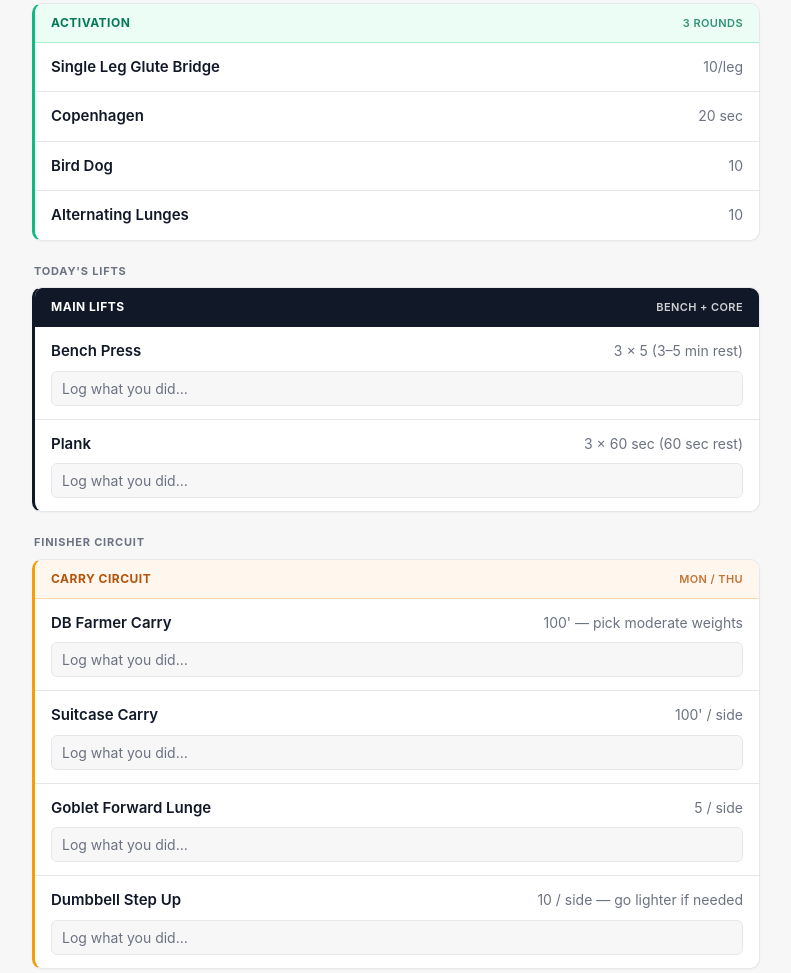
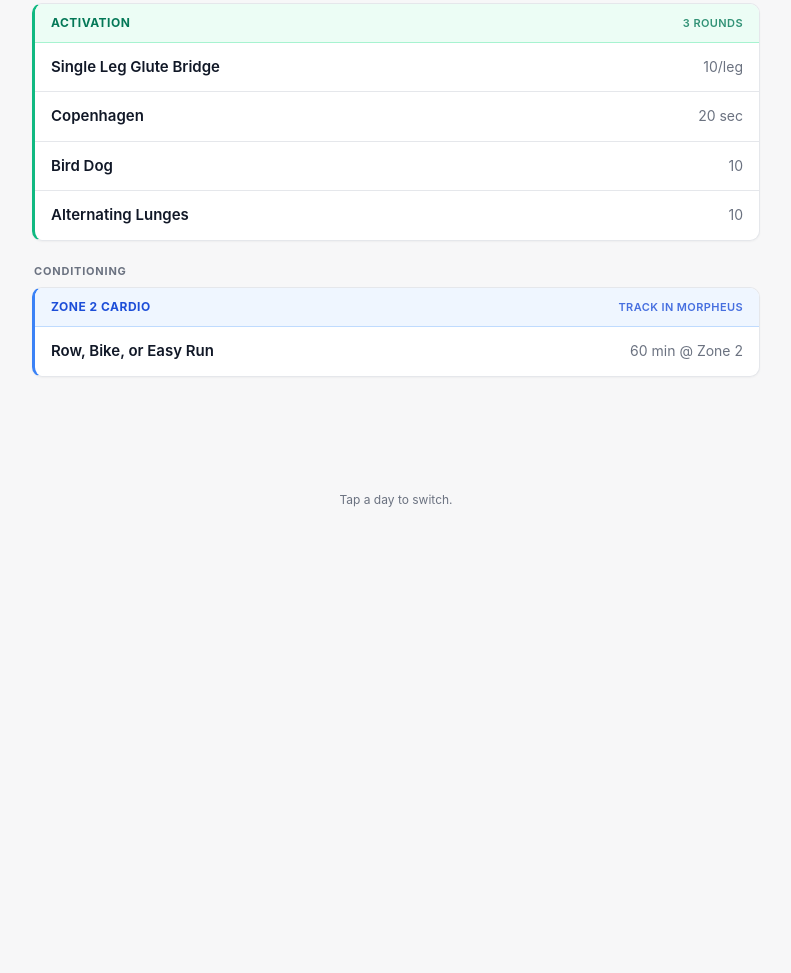
Before and after one commit to mbocon/weekly-workout, a plain HTML site: page index.html in a window 1280 px wide. Shown: the part 968-1941 px from the top of the page, without its empty margins (244-1035 px from the left). After the commit the page ends 1501 px from the top, so only its background shows below. Drawn offline with Linux system fonts and the light colour scheme.

Commit message:
Restructure weekly schedule around jiu-jitsu days
Mon/Thu/Sat are now prep-only days (warmup, stretch, activation)
with a 60-min Zone 2 reminder tracked externally in Morpheus.
Tue/Fri rotate Bulgarian split squat + bench + bent over row;
Wed/Sun rotate deadlift + OHP. Removed the finisher circuit and
the in-app Zone 2 planning/summary logic. Cache bumped to v7.

Co-Authored-By: Claude Opus 4.7 (1M context) <noreply@anthropic.com>

```diff
--- a/index.html
+++ b/index.html
@@ -340,144 +340,44 @@
       ]
     };
 
-    const carryCircuit = {
-      title: 'Carry Circuit',
-      subtitle: 'Mon / Thu',
-      accent: 'orange',
+    const splitSquatBench = {
+      subtitle: 'Split squat + bench + row',
+      accent: 'main',
       exercises: [
-        { name: 'DB Farmer Carry',      prescription: "100' — pick moderate weights" },
-        { name: 'Suitcase Carry',       prescription: "100' / side" },
-        { name: 'Goblet Forward Lunge', prescription: '5 / side' },
-        { name: 'Dumbbell Step Up',     prescription: "10 / side — go lighter if needed" }
+        { name: 'Bulgarian Split Squat', prescription: '3 × 8 / side' },
+        { name: 'Bench Press',           prescription: '3 × 5 (3–5 min rest)' },
+        { name: 'Bent Over Row',         prescription: '3 × 8' }
       ]
     };
 
-    const sandbagCircuit = {
-      title: 'Sandbag Circuit',
-      subtitle: 'Tue / Fri',
-      accent: 'green',
+    const deadliftOhp = {
+      subtitle: 'Deadlift + OHP',
+      accent: 'main',
       exercises: [
-        { name: 'Sandbag Over the Shoulder', prescription: '4 × 8' },
-        { name: 'Sandbag Zercher Carry',     prescription: "100'" },
-        { name: 'Jump Rope',                 prescription: '100 reps' },
-        { name: 'Medicine Ball Slams',       prescription: '10' }
+        { name: 'Deadlift',     prescription: '1 × 5' },
+        { name: 'Standing OHP', prescription: '3 × 5 (3–5 min rest)' }
       ]
     };
 
-    const monday = {
-      title: 'Monday',
-      subtitle: 'Bench + core',
-      accent: 'main',
+    const jiuJitsuSubtitle = 'No-gi jiu-jitsu — afternoon';
+
+    const zone2 = {
+      title: 'Zone 2 Cardio',
+      subtitle: 'Track in Morpheus',
+      accent: 'blue',
       exercises: [
-        { name: 'Bench Press', prescription: '3 × 5 (3–5 min rest)' },
-        { name: 'Plank',       prescription: '3 × 60 sec (60 sec rest)' }
+        { name: 'Row, Bike, or Easy Run', prescription: '60 min @ Zone 2' }
       ]
     };
 
-    const tuesday = {
-      title: 'Tuesday',
-      subtitle: 'Squat + core',
-      accent: 'main',
-      exercises: [
-        { name: 'Squats',     prescription: '3 × 5 (3–5 min rest)' },
-        { name: 'Side Plank', prescription: '4 × 30 sec' }
-      ]
-    };
-
-    const wednesday = {
-      title: 'Wednesday',
-      subtitle: 'Accessories',
-      accent: 'main',
-      exercises: [
-        { name: 'Single Arm DB Bench', prescription: '3 × 8' },
-        { name: 'DB Single Arm Row',   prescription: '3 × 8–12' },
-        { name: 'Tricep Extensions',   prescription: '3 × 10' },
-        { name: 'Bicep Curls',         prescription: '3 × 10' },
-        { name: 'Plank',               prescription: '3 × 60 sec (60 sec rest)' }
-      ]
-    };
-
-    const thursday = {
-      title: 'Thursday',
-      subtitle: 'OHP + core',
-      accent: 'main',
-      exercises: [
-        { name: 'Standing OHP', prescription: '3 × 5 (3–5 min rest)' },
-        { name: 'Side Plank',   prescription: '4 × 30 sec' }
-      ]
-    };
-
-    const friday = {
-      title: 'Friday',
-      subtitle: 'Deadlift + core',
-      accent: 'main',
-      exercises: [
-        { name: 'Deadlift', prescription: '1 × 5' },
-        { name: 'Plank',    prescription: '3 × 60 sec (60 sec rest)' }
-      ]
-    };
-
-    const saturday = {
-      title: 'Saturday',
-      subtitle: 'Repeat Wednesday',
-      accent: 'main',
-      exercises: wednesday.exercises.slice()
-    };
-
-    const zone2Short = {
-      title: 'Zone 2 Cardio',
-      subtitle: 'After finisher',
-      accent: 'blue',
-      minMinutes: 25,
-      maxMinutes: 30,
-      exercises: [
-        { name: 'Row or Bike', prescription: '25–30 min @ Zone 2' }
-      ]
-    };
-
-    const zone2Medium = {
-      title: 'Zone 2 Cardio',
-      subtitle: 'Primary cardio (no finisher)',
-      accent: 'blue',
-      minMinutes: 45,
-      maxMinutes: 50,
-      exercises: [
-        { name: 'Row or Bike', prescription: '45–50 min @ Zone 2' }
-      ]
-    };
-
-    const zone2Long = {
-      title: 'Zone 2 Cardio',
-      subtitle: 'After main lifts',
-      accent: 'blue',
-      minMinutes: 50,
-      maxMinutes: 55,
-      exercises: [
-        { name: 'Row or Bike', prescription: '50–55 min @ Zone 2' }
-      ]
-    };
-
-    const zone2Extended = {
-      title: 'Zone 2 Cardio',
-      subtitle: 'Long session',
-      accent: 'blue',
-      minMinutes: 60,
-      maxMinutes: 65,
-      exercises: [
-        { name: 'Row or Bike', prescription: '60–65 min @ Zone 2' }
-      ]
-    };
-
-    const WEEKLY_ZONE2_TARGET = { min: 180, max: 240 };
-
     const schedule = {
-      monday:    { lifts: monday,    circuit: carryCircuit,   zone2: null },
-      tuesday:   { lifts: tuesday,   circuit: null,           zone2: zone2Medium },
-      wednesday: { lifts: wednesday, circuit: null,           zone2: zone2Long },
-      thursday:  { lifts: thursday,  circuit: carryCircuit,   zone2: null },
-      friday:    { lifts: friday,    circuit: sandbagCircuit, zone2: zone2Short },
-      saturday:  { lifts: saturday,  circuit: null,           zone2: zone2Extended },
-      sunday:    { rest: true }
+      monday:    { subtitle: jiuJitsuSubtitle, zone2 },
+      tuesday:   { lifts: splitSquatBench },
+      wednesday: { lifts: deadliftOhp },
+      thursday:  { subtitle: jiuJitsuSubtitle, zone2 },
+      friday:    { lifts: splitSquatBench },
+      saturday:  { subtitle: jiuJitsuSubtitle, zone2 },
+      sunday:    { lifts: deadliftOhp }
     };
 
     const activationByDay = {
@@ -486,7 +386,8 @@
       wednesday: activation2,
       thursday:  activation1,
       friday:    activation2,
-      saturday:  activation1
+      saturday:  activation1,
+      sunday:    activation2
     };
 
     const dayLabels = {
@@ -545,17 +446,6 @@
       const parts = dateISO.split('-').map(Number);
       const date = new Date(parts[0], parts[1] - 1, parts[2]);
       return date.toLocaleDateString(undefined, { month: 'short', day: 'numeric' });
-    }
-
-    function weeklyZone2Totals() {
-      let min = 0, max = 0;
-      Object.values(schedule).forEach(d => {
-        if (d.zone2) {
-          min += d.zone2.minMinutes || 0;
-          max += d.zone2.maxMinutes || 0;
-        }
-      });
-      return { min, max };
     }
 
     function renderBlock(block, options) {
@@ -642,45 +532,9 @@
       title.textContent = dayLabels[dayKey];
       content.appendChild(title);
 
-      if (day.rest) {
       const sub = document.createElement('div');
       sub.className = 'day-sub';
-        sub.textContent = 'Rest day — recover, hydrate, sleep.';
-        content.appendChild(sub);
-
-        const totals = weeklyZone2Totals();
-        const target = WEEKLY_ZONE2_TARGET;
-
-        let status;
-        if (totals.max < target.min)         status = 'Below target — add volume';
-        else if (totals.min >= target.min && totals.max <= target.max) status = 'On target';
-        else if (totals.min >= target.max)   status = 'Above target — watch recovery';
-        else if (totals.min >= target.min)   status = 'On target (upper end)';
-        else                                  status = 'Range overlaps target';
-
-        const summary = {
-          title: 'Weekly Zone 2 Summary',
-          subtitle: '4 sessions (Tue, Wed, Fri, Sat)',
-          accent: 'blue',
-          exercises: [
-            { name: 'Planned',  prescription: totals.min + '–' + totals.max + ' min' },
-            { name: 'Hours',    prescription: (totals.min / 60).toFixed(1) + '–' + (totals.max / 60).toFixed(1) + ' hr' },
-            { name: 'Target',   prescription: target.min + '–' + target.max + ' min (3–4 hr)' },
-            { name: 'Status',   prescription: status }
-          ]
-        };
-
-        const summaryLabel = document.createElement('div');
-        summaryLabel.className = 'section-label';
-        summaryLabel.textContent = 'This Week';
-        content.appendChild(summaryLabel);
-        content.appendChild(renderBlock(summary));
-        return;
-      }
-
-      const sub = document.createElement('div');
-      sub.className = 'day-sub';
-      sub.textContent = day.lifts.subtitle || '';
+      sub.textContent = day.subtitle || (day.lifts && day.lifts.subtitle) || '';
       content.appendChild(sub);
 
       const prepLabel = document.createElement('div');
@@ -693,6 +547,7 @@
       const todaysActivation = { ...activationByDay[dayKey], title: 'Activation' };
       content.appendChild(renderBlock(todaysActivation));
 
+      if (day.lifts) {
         const liftsLabel = document.createElement('div');
         liftsLabel.className = 'section-label';
         liftsLabel.textContent = "Today's Lifts";
@@ -700,13 +555,6 @@
 
         const liftsBlock = { ...day.lifts, title: 'Main Lifts', subtitle: day.lifts.subtitle };
         content.appendChild(renderBlock(liftsBlock, { log: true }));
-
-      if (day.circuit) {
-        const circuitLabel = document.createElement('div');
-        circuitLabel.className = 'section-label';
-        circuitLabel.textContent = 'Finisher Circuit';
-        content.appendChild(circuitLabel);
-        content.appendChild(renderBlock(day.circuit, { log: true }));
       }
 
       if (day.zone2) {
--- a/sw.js
+++ b/sw.js
@@ -1,4 +1,4 @@
-const CACHE = 'workouts-v1';
+const CACHE = 'workouts-v7';
 const ASSETS = [
   './',
   './index.html',
```
Lines whose indentation alone changed are shown as unchanged.
